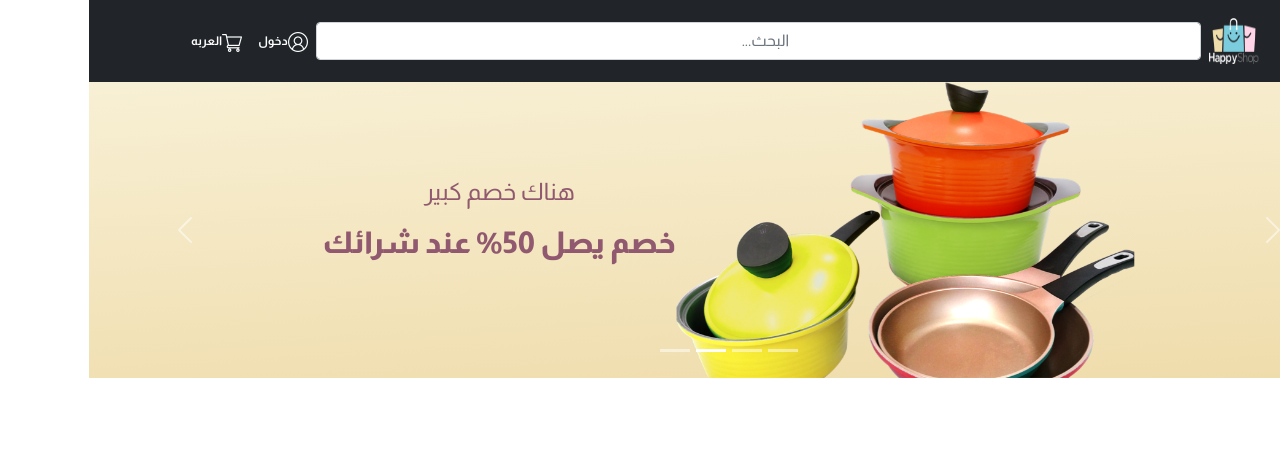
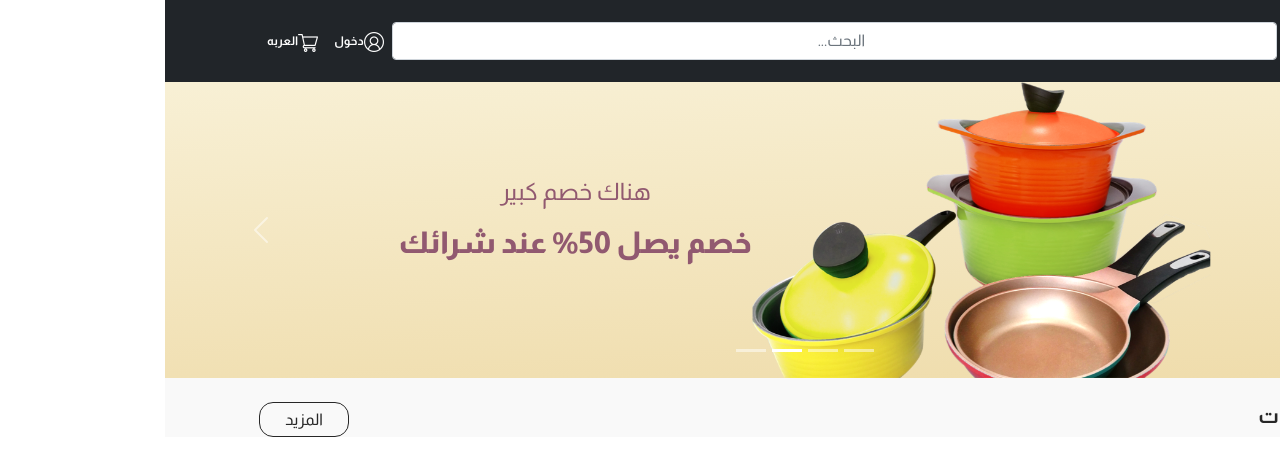
Before and after one commit to H-7117/small_ecommerce, a React (Create React App) app: page / in a window 1280 px wide. Shown: the top 476 px of the page. Built offline with nearby package versions, Linux system fonts and the light colour scheme.

Commit message:
add HomeCategory and style it

```diff
--- /dev/null
+++ b/src/Components/Home/HomeCategory.js
@@ -0,0 +1,13 @@
+import React from 'react'
+import {Container} from 'react-bootstrap'
+import SubTitle from '../utility/SubTitle'
+
+const HomeCategory = () => {
+  return (
+    <Container>
+        <SubTitle title="التصنيفات" btntitle="المزيد"/>
+    </Container>
+  )
+}
+
+export default HomeCategory
--- /dev/null
+++ b/src/Components/utility/SubTitle.js
@@ -0,0 +1,14 @@
+import React from 'react'
+
+const SubTitle = ({title,btntitle}) => {
+  return (
+    <div className='d-flex justify-content-between pt-4'>
+        <div className='sub-tile'>{title}</div>
+        {btntitle ? (
+            <div className='shopping-now'>{btntitle}</div>
+        ) : null}
+    </div>
+  )
+}
+
+export default SubTitle
--- a/src/page/Home/HomePage.js
+++ b/src/page/Home/HomePage.js
@@ -1,12 +1,16 @@
 import React from 'react'
 import NavBarLogin from '../../Components/utility/NavBarLogin'
 import Slider from '../../Components/Home/Slider'
+import HomeCategory from '../../Components/Home/HomeCategory'
+
+
 const HomePage = () => {
   return (
 
     <div className='font'>
       <NavBarLogin />
       <Slider />
+      <HomeCategory/>
     </div>
 
   )
```
Also changed, not shown: src/Components/Category/CategoryCard.js (added, +9 -0 lines).
